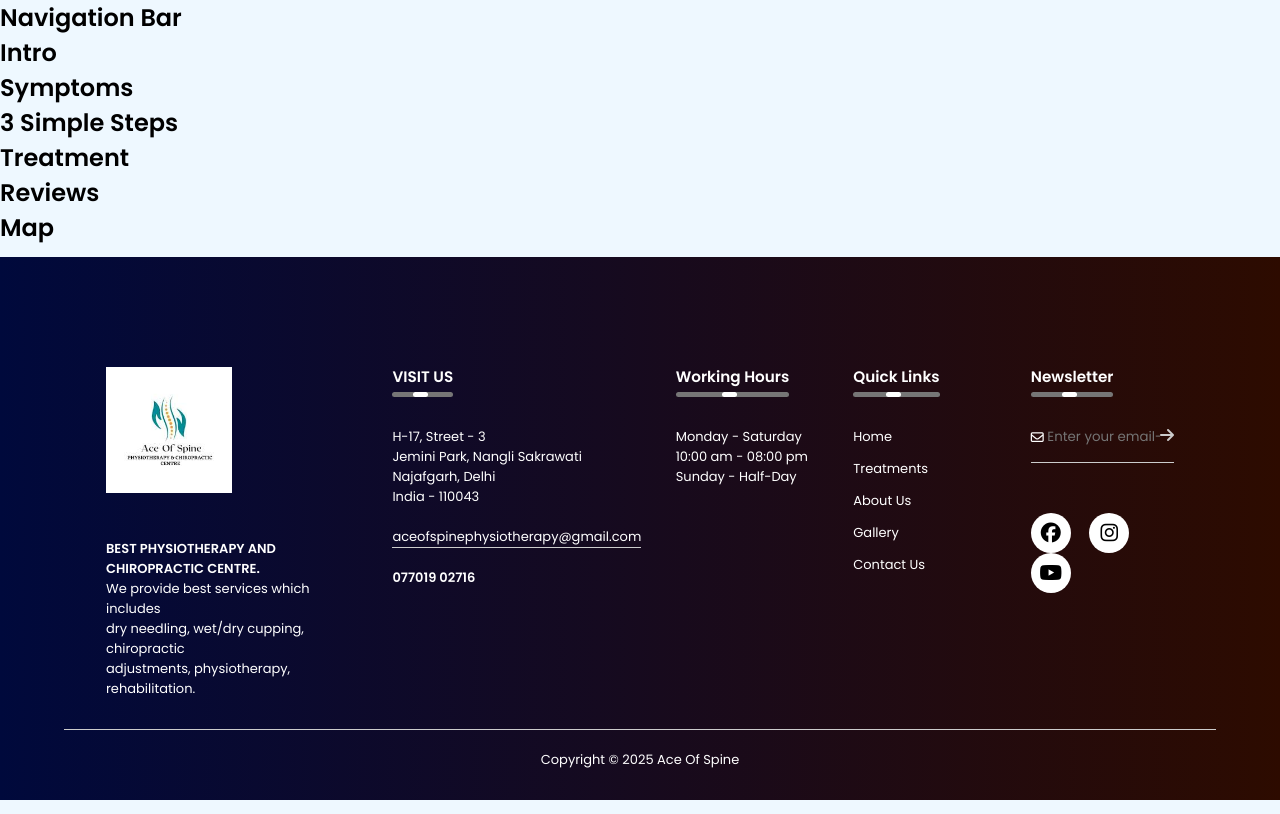
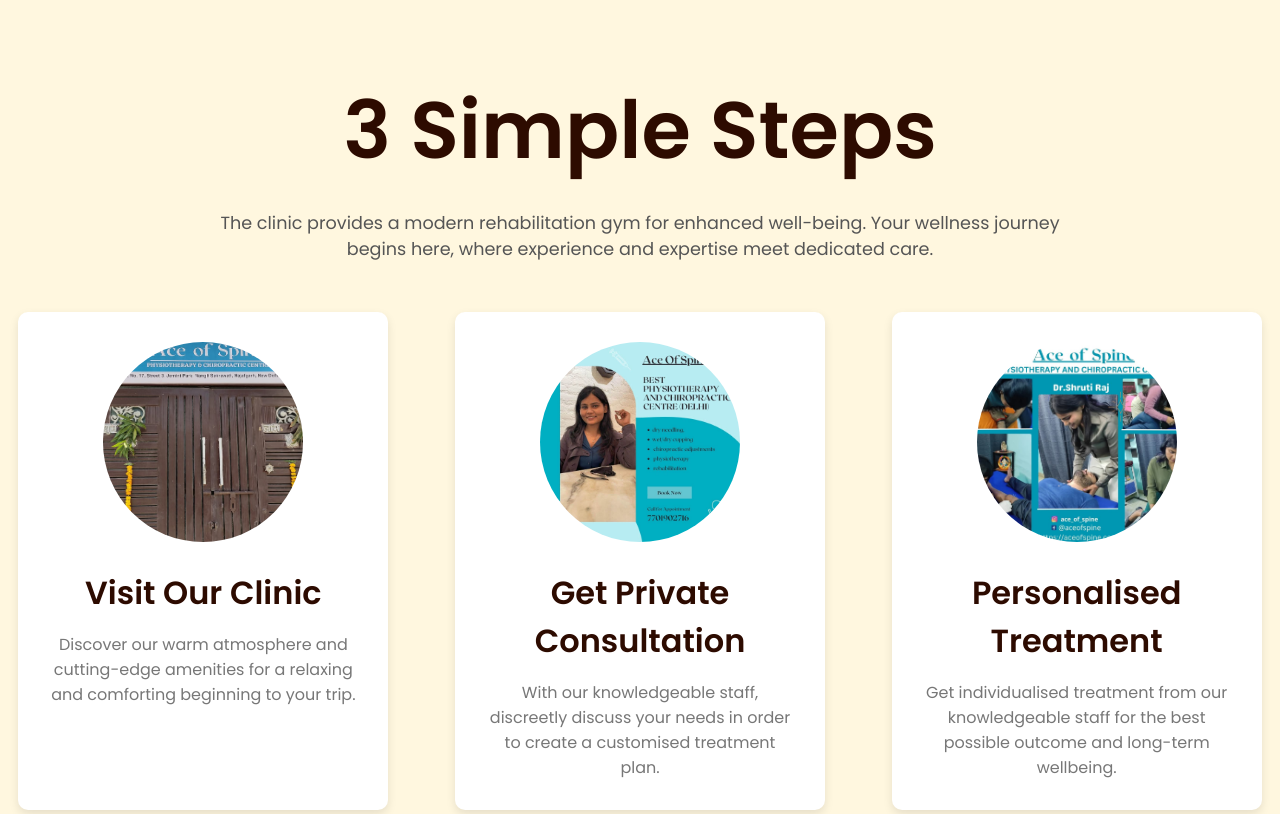
Before and after one commit to sakshisahu612/AceOfSpine, a plain HTML site: page index.html in a window 1280 px wide. Shown: the top 814 px of the page. Drawn offline with Linux system fonts and the light colour scheme.

Commit message:
added 3 steps

```diff
--- a/index.html
+++ b/index.html
@@ -14,41 +14,33 @@
   </head>
 
   <body>
-    <!-- 1. Navigation Bar -->
-  <div class="section navbar">
-    <!-- Your nav content here -->
-    <h2>Navigation Bar</h2>
+    <div class="steps-section">
+  <h2 class="section-title">3 Simple Steps</h2>
+  <p class="section-description">The clinic provides a modern rehabilitation gym for enhanced well-being. Your wellness journey begins here, where experience and expertise meet dedicated care.</p>
+  <br>
+  <br>
+
+  <div class="steps-wrapper">
+    <div class="step-card">
+      <img src="VisitUs.jpeg" alt="Visit Our Clinic" class="step-image">
+      <h3 class="step-title">Visit Our Clinic</h3>
+      <p class="step-description">Discover our warm atmosphere and cutting-edge amenities for a relaxing and comforting beginning to your trip.</p>
+    </div>
+
+    <div class="step-card">
+      <img src="Consult.jpeg" alt="Get Private Consultation" class="step-image">
+      <h3 class="step-title">Get Private Consultation</h3>
+      <p class="step-description">With our knowledgeable staff, discreetly discuss your needs in order to create a customised treatment plan.</p>
+    </div>
+
+    <div class="step-card">
+      <img src="PersonalisedTreatment.jpeg" alt="Personalised Treatment" class="step-image">
+      <h3 class="step-title">Personalised Treatment</h3>
+      <p class="step-description">Get individualised treatment from our knowledgeable staff for the best possible outcome and long-term wellbeing.</p>
+    </div>
   </div>
+</div>
 
-  <!-- 2. Intro -->
-  <div class="section intro">
-    <h2>Intro</h2>
-  </div>
-
-  <!-- 3. Symptoms -->
-  <div class="section symptoms">
-    <h2>Symptoms</h2>
-  </div>
-
-  <!-- 4. 3 Simple Steps -->
-  <div class="section steps">
-    <h2>3 Simple Steps</h2>
-  </div>
-
-  <!-- 5. Treatment -->
-  <div class="section treatment">
-    <h2>Treatment</h2>
-  </div>
-
-  <!-- 6. Reviews -->
-  <div class="section reviews">
-    <h2>Reviews</h2>
-  </div>
-
-  <!-- 7. Map -->
-  <div class="section map">
-    <h2>Map</h2>
-  </div>
 
    <!-- 8. Footer -->
    <footer class="section footer">
--- a/styles.css
+++ b/styles.css
@@ -9,10 +9,72 @@ body {
   background: #eef8ff;
 }
 
+.steps-section {
+  text-align: center;
+  padding: 70px 0;
+  background-color: 	#fff7df;
+}
+
+.section-title {
+  font-size: 5rem;
+  color: #2d0b00;
+  margin-bottom: 20px;
+}
+
+.section-description {
+  font-size: 1.1rem;
+  color: #555;
+  margin-bottom: 40px;
+  max-width: 900px;
+  margin: 0 auto;
+}
+
+.steps-wrapper {
+  display: flex;
+  justify-content: space-around;
+  gap: 30px;
+  flex-wrap: wrap;
+}
+
+.step-card {
+  background-color: #fff;
+  padding: 30px;
+  text-align: center;
+  border-radius: 10px;
+  width: 370px;
+  box-shadow: 0 4px 10px rgba(0, 0, 0, 0.1);
+}
+
+.step-image {
+  width: 200px;
+  height: 200px;
+  border-radius: 50%;
+  object-fit: cover;
+  margin-bottom: 20px;
+}
+
+.step-title {
+  font-size: 2rem;
+  color: #2d0b00;
+  margin-bottom: 15px;
+}
+
+.step-description {
+  font-size: 1rem;
+  color: #777;
+}
+
+@media (max-width: 768px) {
+  .steps-wrapper {
+    flex-direction: column;
+    align-items: center;
+  }
+}
+
 .footer {
   width: 100%;
-  position: absolute;
-  bottom: 0;
+  position: relative;
+
   background: linear-gradient(to right, #00093c, #2d0b00);
   color: #fff;
   padding: 100px 0 30px;
```
Also changed, not shown: Consult.jpeg (added), PersonalisedTreatment.jpeg (added), VisitUs.jpeg (added).
